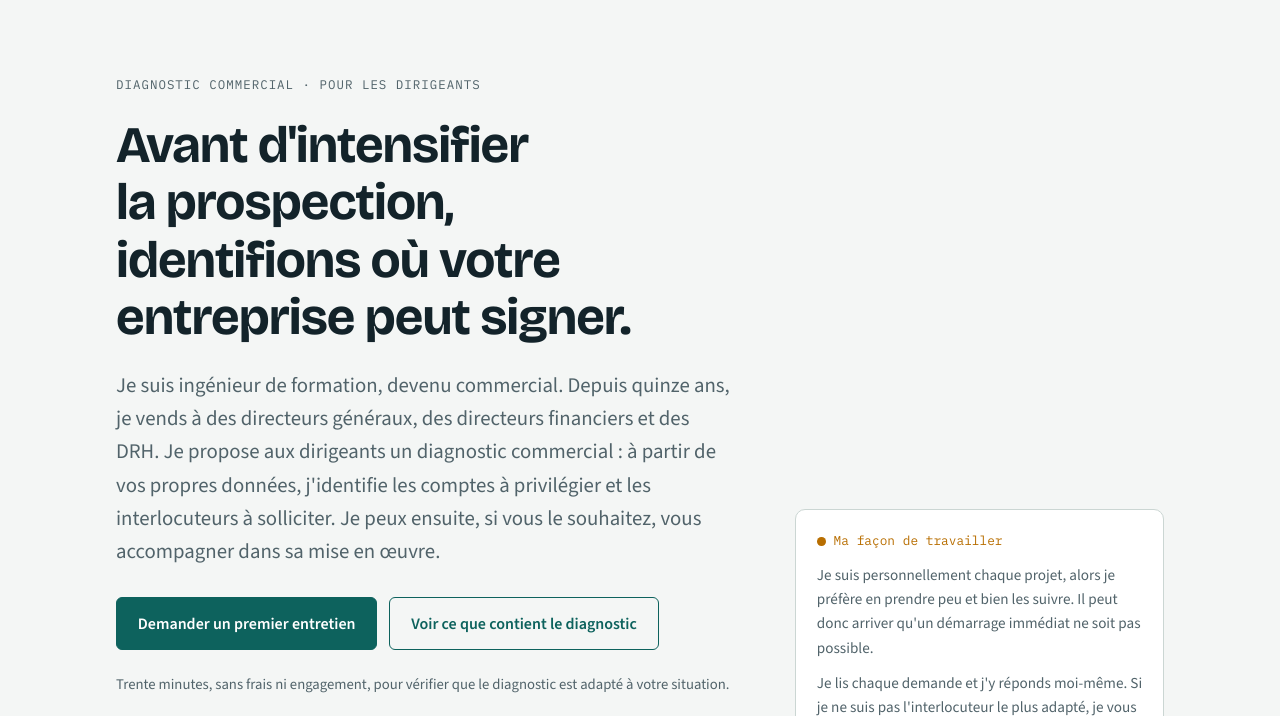
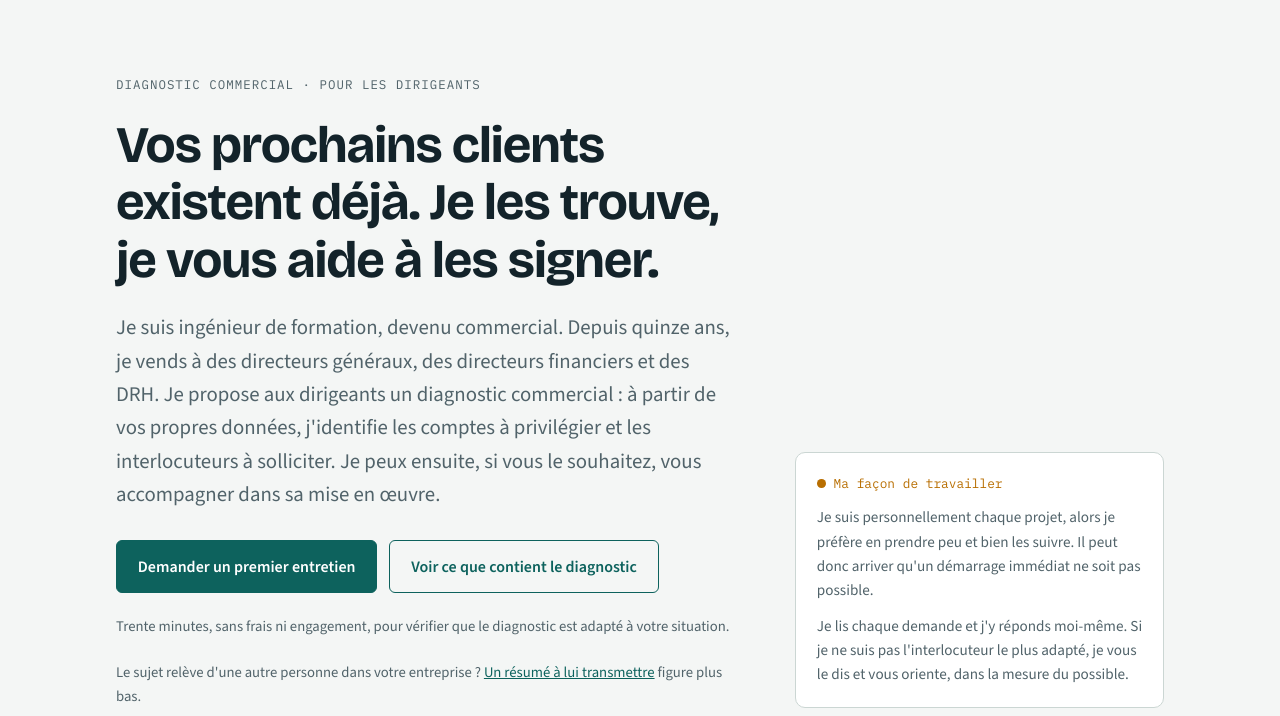
Before and after one commit to wggaming/wagramconseil, a plain HTML site: page index.html in a window 1280 px wide. Shown: the part 78-794 px from the top of the page. Drawn offline with nearby package versions, Linux system fonts and the light colour scheme.

Commit message:
Accroche plus claire : vos prochains clients existent déjà (#2)
* Accroche plus claire : quels clients démarcher en priorité

Co-Authored-By: Claude Opus 5.5 <noreply@anthropic.com>
Claude-Session: https://claude.ai/code/session_01HTg6kZESVsoL9JTcL4rNqP

* Accroche : les prospects les plus près de devenir vos clients

Co-Authored-By: Claude Opus 5.5 <noreply@anthropic.com>
Claude-Session: https://claude.ai/code/session_01HTg6kZESVsoL9JTcL4rNqP

* Accroche : prospects ou segments de prospects les plus enclins à acheter

Co-Authored-By: Claude Opus 5.5 <noreply@anthropic.com>
Claude-Session: https://claude.ai/code/session_01HTg6kZESVsoL9JTcL4rNqP

* Accroche plus percutante : les prospects prêts à acheter

Co-Authored-By: Claude Opus 5.5 <noreply@anthropic.com>
Claude-Session: https://claude.ai/code/session_01HTg6kZESVsoL9JTcL4rNqP

* Accroche : vos prochains clients existent déjà

Co-Authored-By: Claude Opus 5.5 <noreply@anthropic.com>
Claude-Session: https://claude.ai/code/session_01HTg6kZESVsoL9JTcL4rNqP

---------

Co-authored-by: Claude <noreply@anthropic.com>

```diff
--- a/index.html
+++ b/index.html
@@ -4,13 +4,13 @@
 <meta charset="utf-8">
 <meta name="viewport" content="width=device-width, initial-scale=1">
 <title>Matthieu Coleaux</title>
-<meta name="description" content="Matthieu Coleaux, Wagram Conseil. Un diagnostic commercial de cinq jours pour savoir où votre entreprise peut signer, puis, si cela a du sens, le déploiement à vos côtés.">
+<meta name="description" content="Matthieu Coleaux, Wagram Conseil. Un diagnostic commercial de cinq jours qui identifie les prospects, ou les segments de prospects, les plus enclins à acheter, puis, si vous le souhaitez, un accompagnement jusqu'aux premières signatures.">
 <link rel="preconnect" href="https://fonts.googleapis.com">
 <link rel="preconnect" href="https://fonts.gstatic.com" crossorigin>
 <link rel="stylesheet" href="https://fonts.googleapis.com/css2?family=Bricolage+Grotesque:opsz,wght@12..96,500;12..96,700&family=Source+Sans+3:wght@400;600&family=IBM+Plex+Mono:wght@400;500&display=swap">
 <link rel="canonical" href="https://wagramconseil.fr/">
 <meta property="og:title" content="Matthieu Coleaux · Diagnostic commercial">
-<meta property="og:description" content="Un diagnostic commercial pour savoir où votre entreprise peut signer, puis, si vous le souhaitez, un accompagnement dans sa mise en œuvre.">
+<meta property="og:description" content="Un diagnostic commercial qui identifie les prospects, ou les segments de prospects, les plus enclins à acheter, puis, si vous le souhaitez, un accompagnement jusqu'aux premières signatures.">
 <meta property="og:url" content="https://wagramconseil.fr/">
 <meta property="og:type" content="website">
 <style>
@@ -200,7 +200,7 @@ footer details p{margin-top:.6rem;max-width:70ch}
   <div class="wrap hero">
     <div class="stack">
       <p class="eyebrow">Diagnostic commercial · pour les dirigeants</p>
-      <h1>Avant d'intensifier la prospection, identifions où votre entreprise peut signer.</h1>
+      <h1>Vos prochains clients existent déjà. Je les trouve, je vous aide à les signer.</h1>
       <p class="lede">Je suis ingénieur de formation, devenu commercial. Depuis quinze ans, je vends à des directeurs généraux, des directeurs financiers et des DRH. Je propose aux dirigeants un diagnostic commercial : à partir de vos propres données, j'identifie les comptes à privilégier et les interlocuteurs à solliciter. Je peux ensuite, si vous le souhaitez, vous accompagner dans sa mise en œuvre.</p>
       <div class="cta-row">
         <a class="btn btn-primary" href="#rendez-vous">Demander un premier entretien</a>
```
